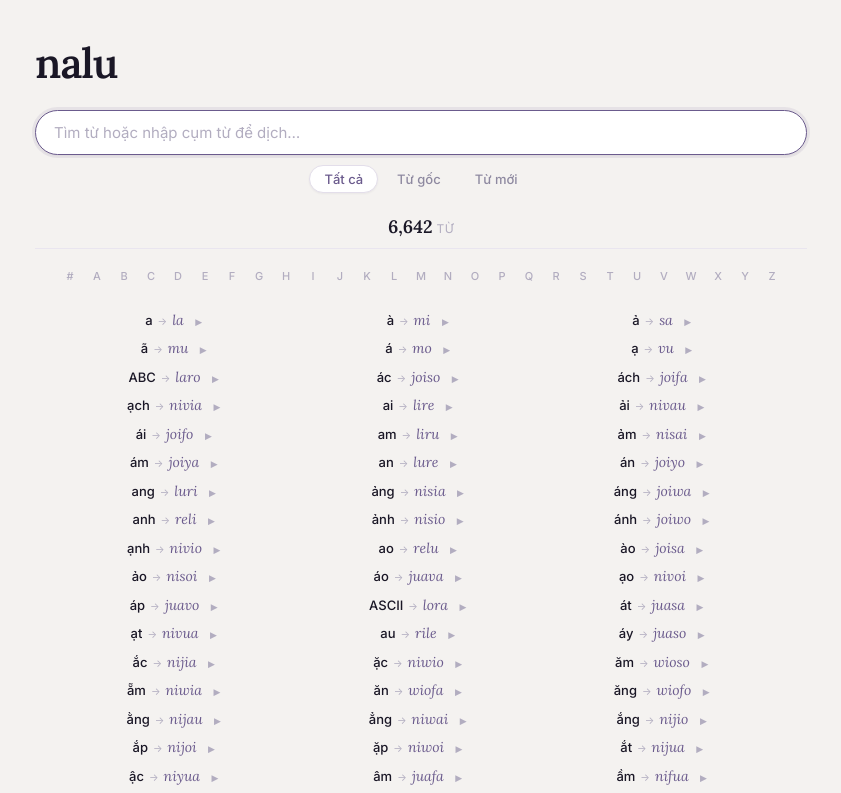
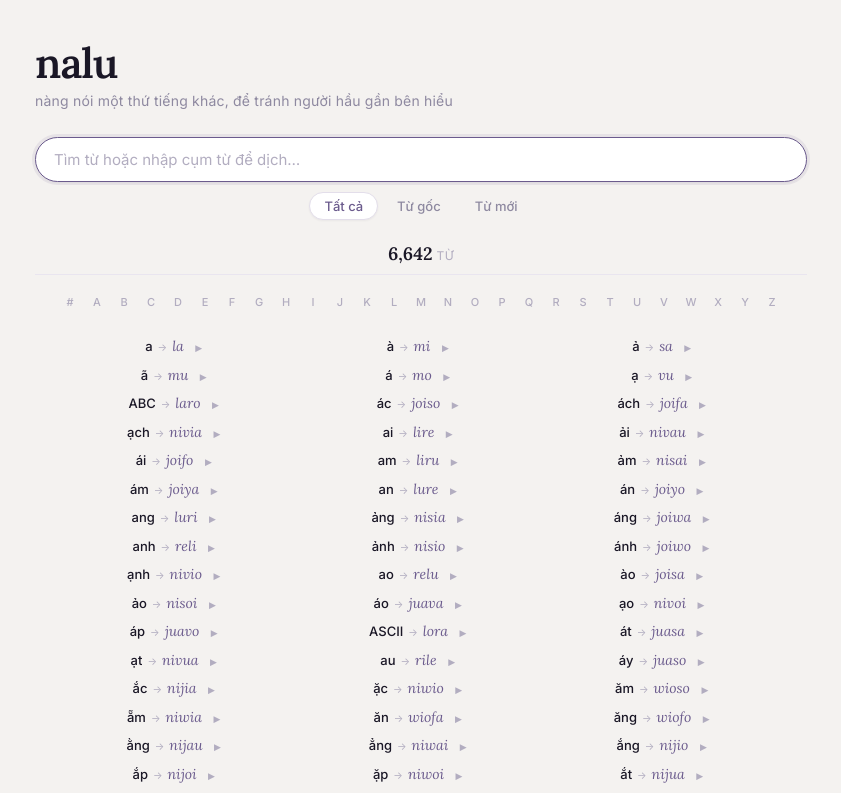
Before and after one commit to nguyendangkin/nalu-dictionary, a React (Vite) app: page / in a window 1280 px wide. Shown: the top 793 px of the page, without its empty margins (219-1060 px from the left). Built offline with nearby package versions, Linux system fonts and the light colour scheme.

Commit message:
thêm subtitle giới thiệu: nàng nói một thứ tiếng khác...

```diff
--- a/src/App.tsx
+++ b/src/App.tsx
@@ -173,7 +173,9 @@ function App() {
       <header className="app-header">
         <div>
           <h1 className="app-title">nalu</h1>
-
+          <p className="app-subtitle">
+            nàng nói một thứ tiếng khác, để tránh người hầu gần bên hiểu
+          </p>
         </div>
       </header>
 
```
